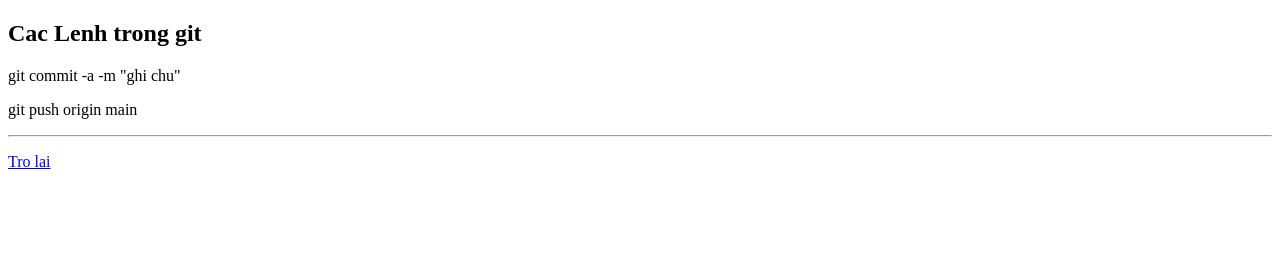
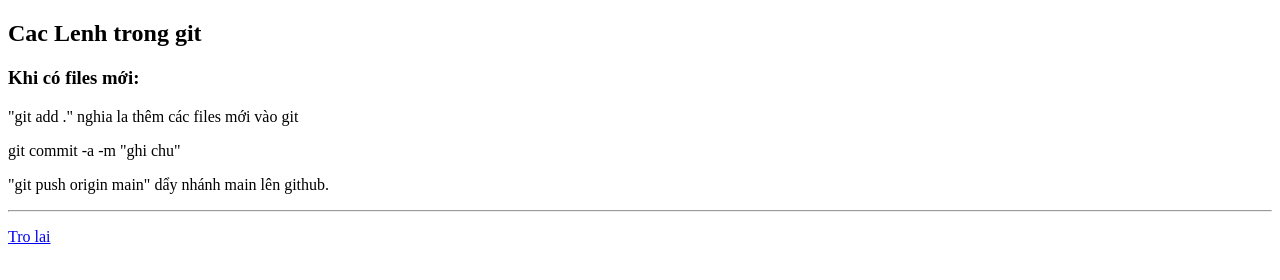
Before and after one commit to ankhanhbuitran/hoc_web, a plain HTML site: page hocgit.html in a window 1280 px wide. Drawn offline with Linux system fonts and the light colour scheme.

Commit message:
sua trang hocgit

```diff
--- a/hocgit.html
+++ b/hocgit.html
@@ -7,8 +7,10 @@
 </head>
 <body>
     <h2>Cac Lenh trong git</h2>
+    <h3>Khi có files mới:</h3>
+    <p>"git add ." nghia la thêm các files mới vào git</p>
     <p>git commit -a -m "ghi chu"</p>
-    <p>git push origin main</p>
+    <p>"git push origin main" dẩy nhánh main lên github.</p>
     <hr />
     <p><a href="index.html">Tro lai</a></p>
 </body>
```
